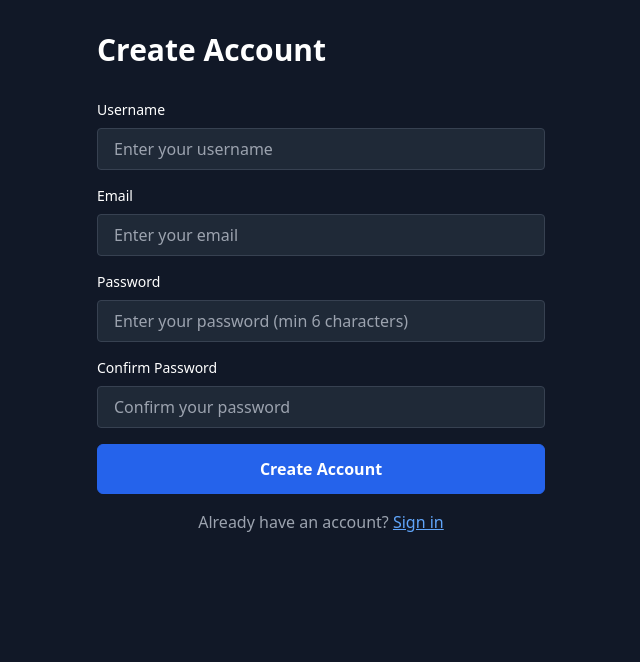
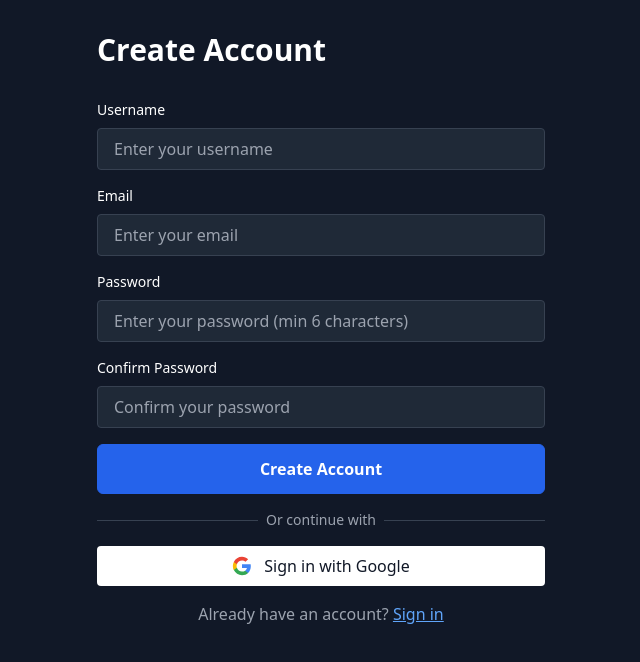
Before and after one commit to esdg/rap-label-tycoon-svelte-client, a SvelteKit app: page /users/register in a window 1280 px wide. Shown: the top 662 px of the page, without its empty margins (319-959 px from the left). Built offline with nearby package versions, Linux system fonts and the light colour scheme; no server answers.

Commit message:
Adding google button to account creation

```diff
--- /dev/null
+++ b/src/lib/components/GoogleSignInButton.svelte
@@ -0,0 +1,39 @@
+<script lang="ts">
+	import { createEventDispatcher } from 'svelte';
+
+	export let loading: boolean = false;
+	export let disabled: boolean = false;
+
+	const dispatch = createEventDispatcher();
+
+	function handleClick() {
+		dispatch('click');
+	}
+</script>
+
+<button
+	type="button"
+	on:click={handleClick}
+	disabled={disabled || loading}
+	class="w-full flex items-center justify-center gap-3 px-4 py-2 bg-white text-gray-900 rounded hover:bg-gray-100 transition-colors disabled:opacity-50 disabled:cursor-not-allowed"
+>
+	<svg class="w-5 h-5" viewBox="0 0 24 24" xmlns="http://www.w3.org/2000/svg">
+		<path
+			d="M22.56 12.25c0-.78-.07-1.53-.2-2.25H12v4.26h5.92c-.26 1.37-1.04 2.53-2.21 3.31v2.77h3.57c2.08-1.92 3.28-4.74 3.28-8.09z"
+			fill="#4285F4"
+		/>
+		<path
+			d="M12 23c2.97 0 5.46-.98 7.28-2.66l-3.57-2.77c-.98.66-2.23 1.06-3.71 1.06-2.86 0-5.29-1.93-6.16-4.53H2.18v2.84C3.99 20.53 7.7 23 12 23z"
+			fill="#34A853"
+		/>
+		<path
+			d="M5.84 14.09c-.22-.66-.35-1.36-.35-2.09s.13-1.43.35-2.09V7.07H2.18C1.43 8.55 1 10.22 1 12s.43 3.45 1.18 4.93l2.85-2.22.81-.62z"
+			fill="#FBBC05"
+		/>
+		<path
+			d="M12 5.38c1.62 0 3.06.56 4.21 1.64l3.15-3.15C17.45 2.09 14.97 1 12 1 7.7 1 3.99 3.47 2.18 7.07l3.66 2.84c.87-2.6 3.3-4.53 6.16-4.53z"
+			fill="#EA4335"
+		/>
+	</svg>
+	{loading ? 'Signing in with Google...' : 'Sign in with Google'}
+</button>
--- a/src/routes/users/login/+page.svelte
+++ b/src/routes/users/login/+page.svelte
@@ -6,6 +6,7 @@
 	import { firebaseSignIn } from '$lib/firebase';
 	import { googleSignInAndRedirect } from '$lib/services/auth';
 	import Button from '$lib/components/Button.svelte';
+	import GoogleSignInButton from '$lib/components/GoogleSignInButton.svelte';
 
 	let email: string = '';
 	let password: string = '';
@@ -158,32 +159,11 @@
 				</div>
 			</div>
 
-			<button
-				type="button"
+			<GoogleSignInButton
+				loading={isGoogleLoading}
+				disabled={isLoading || isGoogleLoading}
 				on:click={handleGoogleSignIn}
-				disabled={isLoading || isGoogleLoading}
-				class="w-full flex items-center justify-center gap-3 px-4 py-2 bg-white text-gray-900 rounded hover:bg-gray-100 transition-colors disabled:opacity-50 disabled:cursor-not-allowed"
-			>
-				<svg class="w-5 h-5" viewBox="0 0 24 24" xmlns="http://www.w3.org/2000/svg">
-					<path
-						d="M22.56 12.25c0-.78-.07-1.53-.2-2.25H12v4.26h5.92c-.26 1.37-1.04 2.53-2.21 3.31v2.77h3.57c2.08-1.92 3.28-4.74 3.28-8.09z"
-						fill="#4285F4"
-					/>
-					<path
-						d="M12 23c2.97 0 5.46-.98 7.28-2.66l-3.57-2.77c-.98.66-2.23 1.06-3.71 1.06-2.86 0-5.29-1.93-6.16-4.53H2.18v2.84C3.99 20.53 7.7 23 12 23z"
-						fill="#34A853"
-					/>
-					<path
-						d="M5.84 14.09c-.22-.66-.35-1.36-.35-2.09s.13-1.43.35-2.09V7.07H2.18C1.43 8.55 1 10.22 1 12s.43 3.45 1.18 4.93l2.85-2.22.81-.62z"
-						fill="#FBBC05"
-					/>
-					<path
-						d="M12 5.38c1.62 0 3.06.56 4.21 1.64l3.15-3.15C17.45 2.09 14.97 1 12 1 7.7 1 3.99 3.47 2.18 7.07l3.66 2.84c.87-2.6 3.3-4.53 6.16-4.53z"
-						fill="#EA4335"
-					/>
-				</svg>
-				{isGoogleLoading ? 'Signing in with Google...' : 'Sign in with Google'}
-			</button>
+			/>
 
 			<p class="text-center text-gray-400 mt-4">
 				Don't have an account?
--- a/src/routes/users/register/+page.svelte
+++ b/src/routes/users/register/+page.svelte
@@ -3,13 +3,16 @@
 	import { createPlayer } from '$lib/api';
 	import { player } from '$lib/stores/player';
 	import { firebaseCreateAccount } from '$lib/firebase';
+	import { googleSignInAndRedirect } from '$lib/services/auth';
 	import Button from '$lib/components/Button.svelte';
+	import GoogleSignInButton from '$lib/components/GoogleSignInButton.svelte';
 
 	let username: string = '';
 	let email: string = '';
 	let password: string = '';
 	let confirmPassword: string = '';
 	let isLoading: boolean = false;
+	let isGoogleLoading: boolean = false;
 	let error: string = '';
 
 	async function handleCreateAccount() {
@@ -84,6 +87,31 @@
 			isLoading = false;
 		}
 	}
+
+	async function handleGoogleSignIn() {
+		error = '';
+		isGoogleLoading = true;
+
+		try {
+			const result = await googleSignInAndRedirect();
+			if (!result.success && result.error) {
+				error = result.error;
+			}
+		} catch (err: unknown) {
+			if (err && typeof err === 'object' && 'code' in err) {
+				const firebaseError = err as { code: string; message: string };
+				if (firebaseError.code === 'auth/popup-closed-by-user') {
+					error = 'Sign-in cancelled';
+				} else {
+					error = firebaseError.message || 'Google sign-in failed';
+				}
+			} else {
+				error = err instanceof Error ? err.message : 'Google sign-in failed';
+			}
+		} finally {
+			isGoogleLoading = false;
+		}
+	}
 </script>
 
 <div class="min-h-screen bg-gray-900 text-white p-8">
@@ -152,8 +180,23 @@
 				altText="Create new account"
 				fullWidth={true}
 				loading={isLoading}
-				disabled={isLoading}
+				disabled={isLoading || isGoogleLoading}
 				on:clicked={handleCreateAccount}
+			/>
+
+			<div class="relative my-6">
+				<div class="absolute inset-0 flex items-center">
+					<div class="w-full border-t border-gray-700"></div>
+				</div>
+				<div class="relative flex justify-center text-sm">
+					<span class="px-2 bg-gray-900 text-gray-400">Or continue with</span>
+				</div>
+			</div>
+
+			<GoogleSignInButton
+				loading={isGoogleLoading}
+				disabled={isLoading || isGoogleLoading}
+				on:click={handleGoogleSignIn}
 			/>
 
 			<p class="text-center text-gray-400 mt-4">
```
